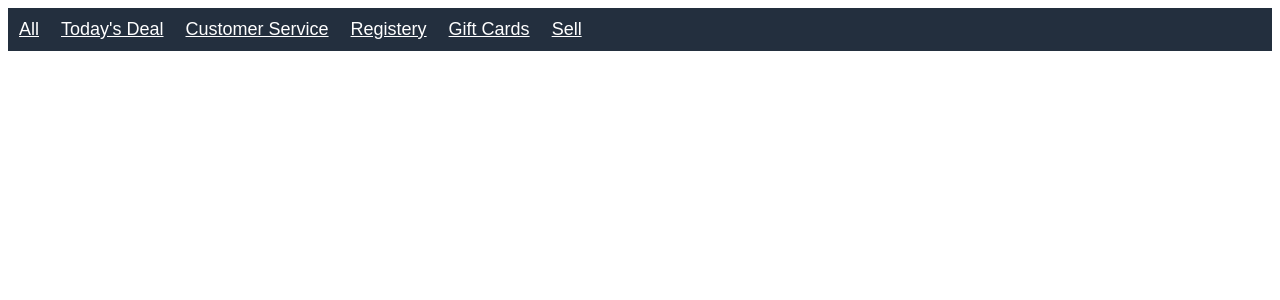
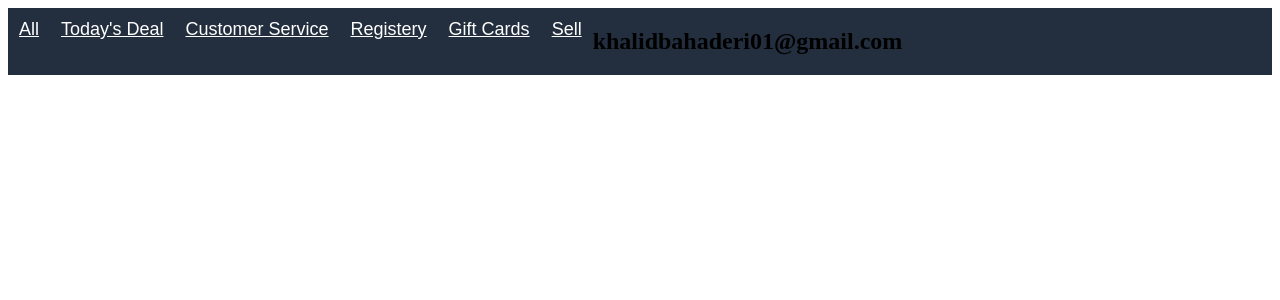
Before and after one commit to khalidbahaderi01/Amazon-Clone, a React (Vite) app: page / in a window 1280 px wide. Shown: the top 300 px of the page. Built offline with nearby package versions, Linux system fonts and the light colour scheme.

Commit message:
HTML file has changed!

```diff
--- a/src/Components/sec_Menu.tsx
+++ b/src/Components/sec_Menu.tsx
@@ -10,6 +10,7 @@ export default function SecondaryMenu(){
             <a href="" className="Menu_link">Registery</a>
             <a href="" className="Menu_link">Gift Cards</a>
             <a href="" className="Menu_link">Sell</a>
+            <h2>khalidbahaderi01@gmail.com</h2>
             </nav>
         </div>
     );
```
